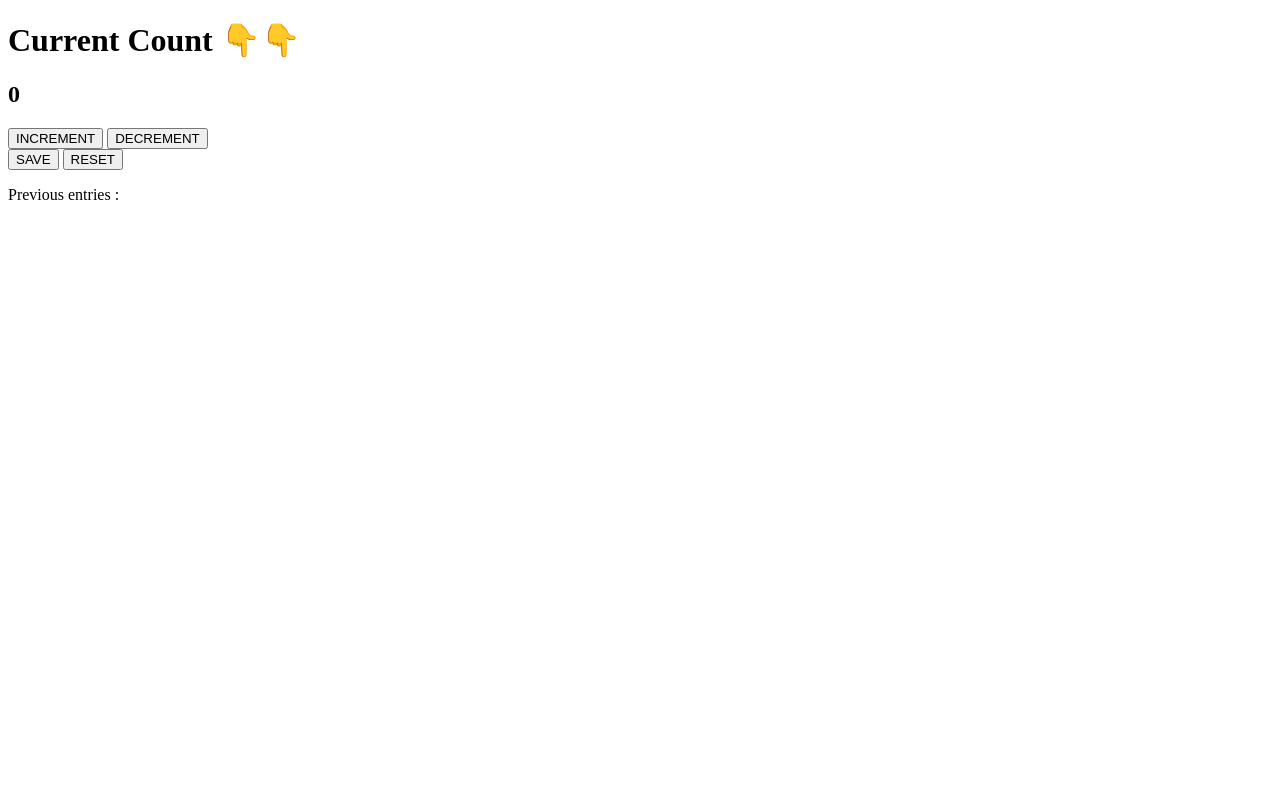
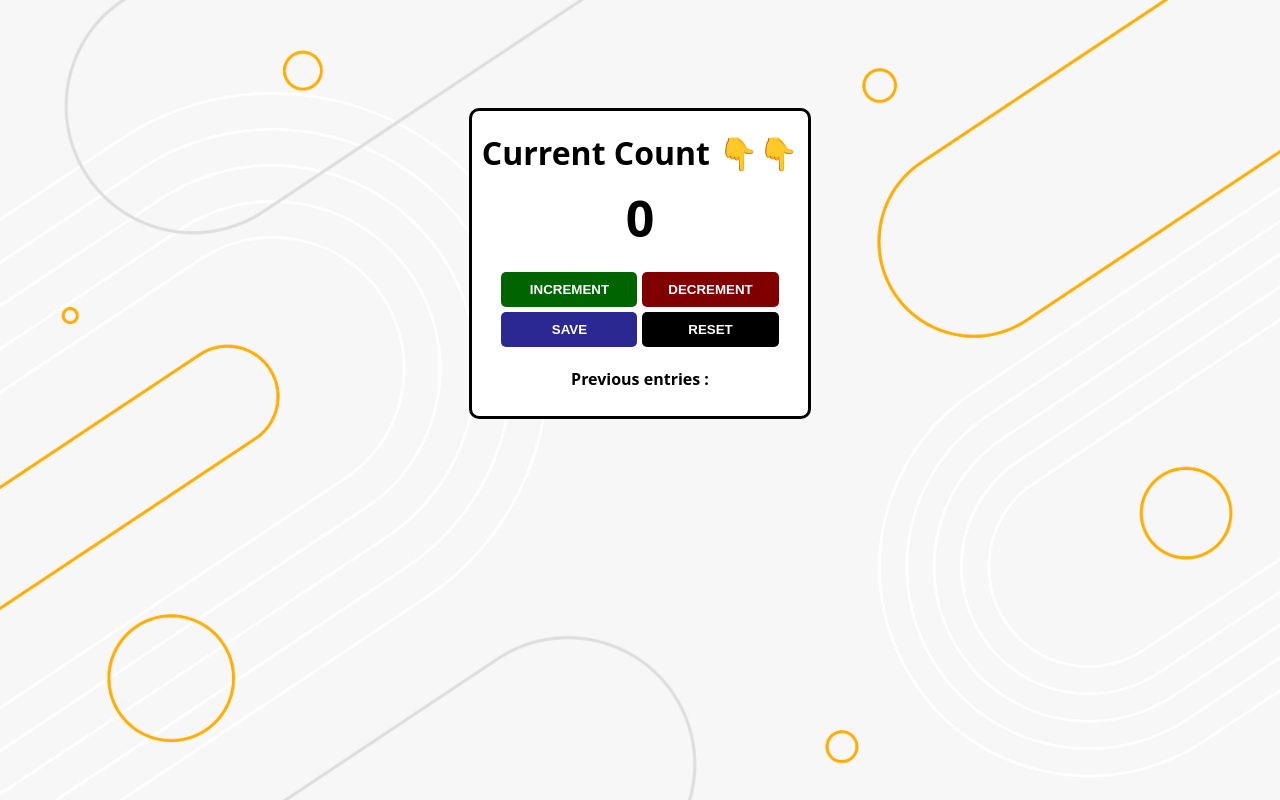
Before and after one commit to pushkarjain2215/Mini-Projects, a plain HTML site: page Counter-App/index.html in a window 1280 px wide. Drawn offline with Linux system fonts and the light colour scheme.

Commit message:
Add files via upload

```diff
--- a/Counter-App/index.css
+++ b/Counter-App/index.css
@@ -1,6 +1,6 @@
 body {
     background-image: url("bg.jpg");
-    background-size: contain;
+    background-size: cover;
     font-family: "Open Sans", "Helvetica Neue", sans-serif;
     font-weight: bold;
     text-align: center;
@@ -15,6 +15,7 @@ body {
     max-width: 60%;
     margin-left: auto;
     margin-right: auto;
+    margin-top: 100px;
     border: 3px solid black;
     border-radius: 10px;
     padding: 10px;
--- a/Counter-App/index.html
+++ b/Counter-App/index.html
@@ -1,5 +1,10 @@
 <!DOCTYPE html>
 <html lang="en">
+
+<head>
+    <title>Counter APP</title>
+    <link rel="stylesheet" href="./index.css">
+</head>
 
 <body>
     <div class="container">
@@ -18,7 +23,7 @@
         </div>
 
         <p id="save-el">Previous entries : </p>
-        <script src="index.js"></script>
+        <script src="./index.js"></script>
     </div>
 </body>
 
```
